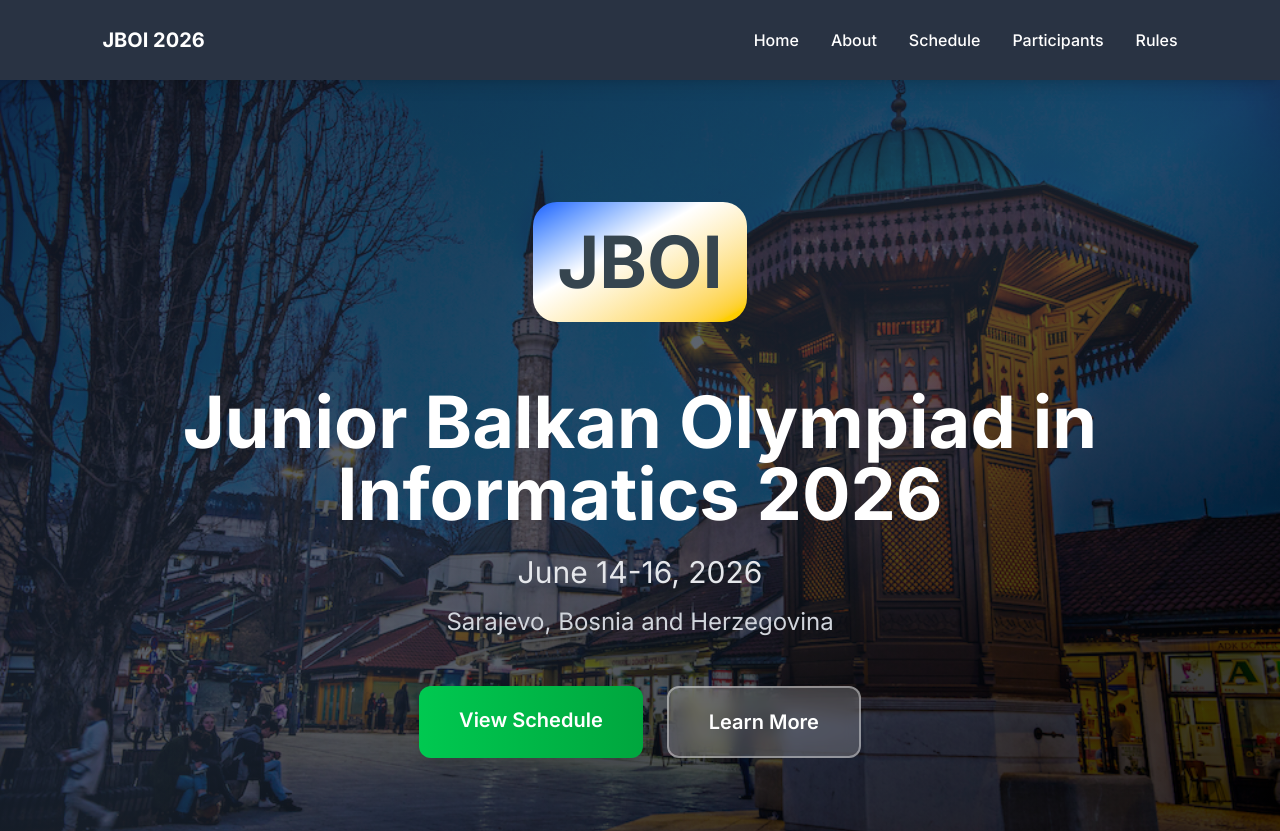
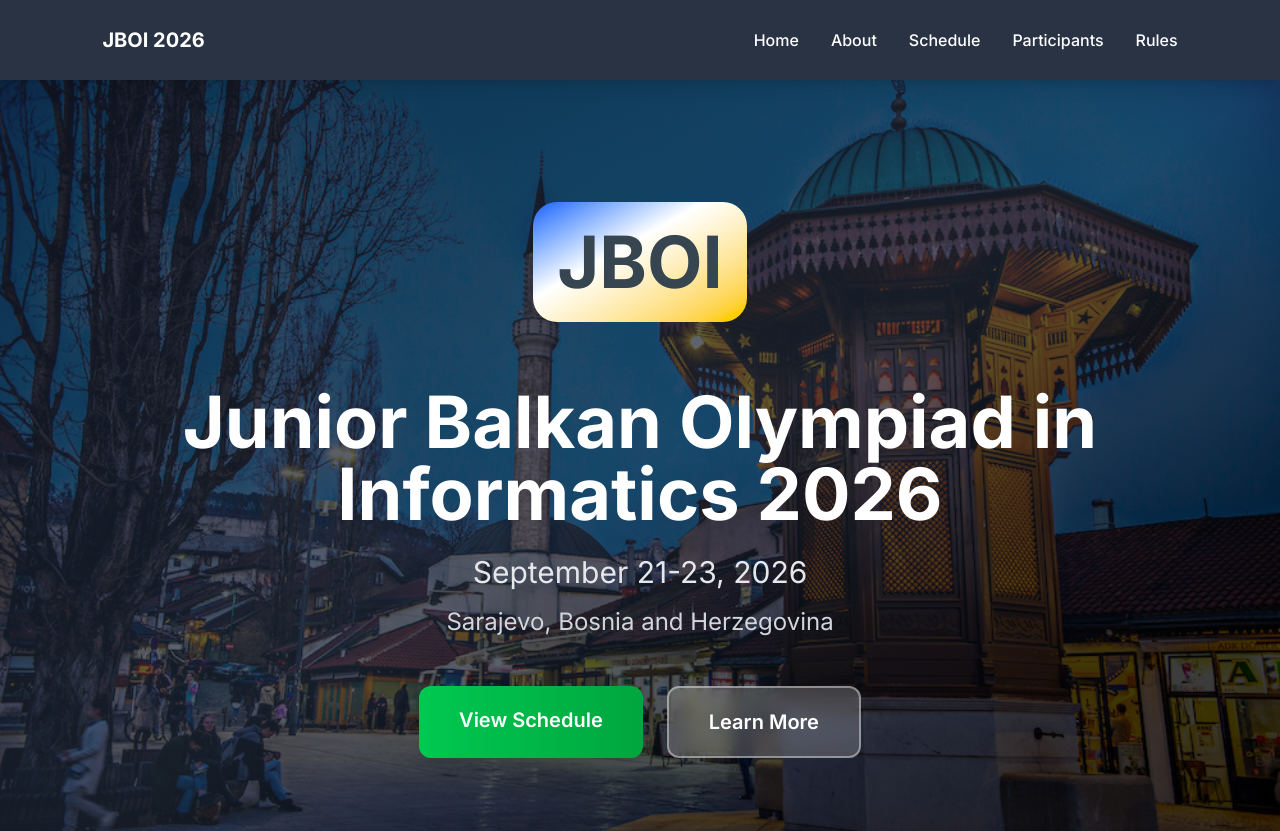
Before and after one commit to just-crow/JBOIstranica, a Next.js app: page / in a window 1280 px wide. Shown: the top 831 px of the page. Built offline with nearby package versions, Linux system fonts and the light colour scheme.

Commit message:
Fixed the date

```diff
--- a/src/app/page.tsx
+++ b/src/app/page.tsx
@@ -19,7 +19,7 @@ export default function Home() {
               <h1 className="text-6xl md:text-7xl font-bold text-white mb-6">
                 Junior Balkan Olympiad in Informatics 2026
               </h1>
-              <p className="text-3xl text-gray-200 mb-4">June 14-16, 2026</p>
+              <p className="text-3xl text-gray-200 mb-4">September 21-23, 2026</p>
               <p className="text-2xl text-gray-300 mb-12">Sarajevo, Bosnia and Herzegovina</p>
               <div className="flex gap-6 justify-center">
                 <Link href="/schedule" className="bg-gradient-to-r from-green-500 to-green-600 hover:from-green-600 hover:to-green-700 text-white px-10 py-5 rounded-xl font-semibold text-xl transition-all shadow-lg hover:shadow-xl transform hover:scale-105">
```
